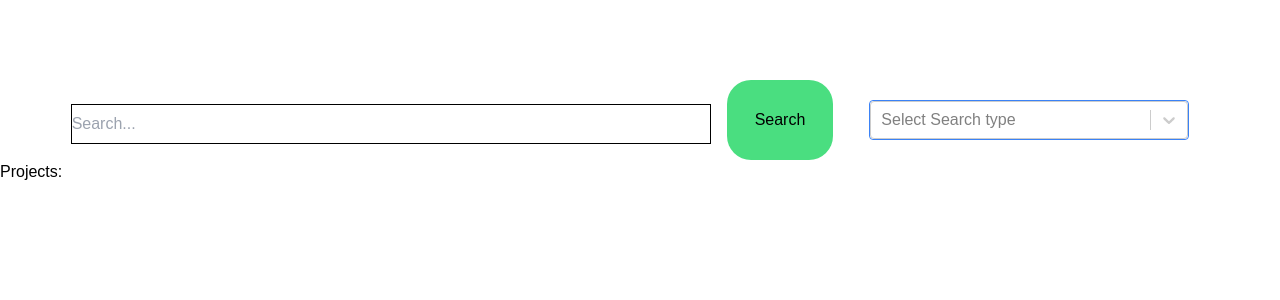
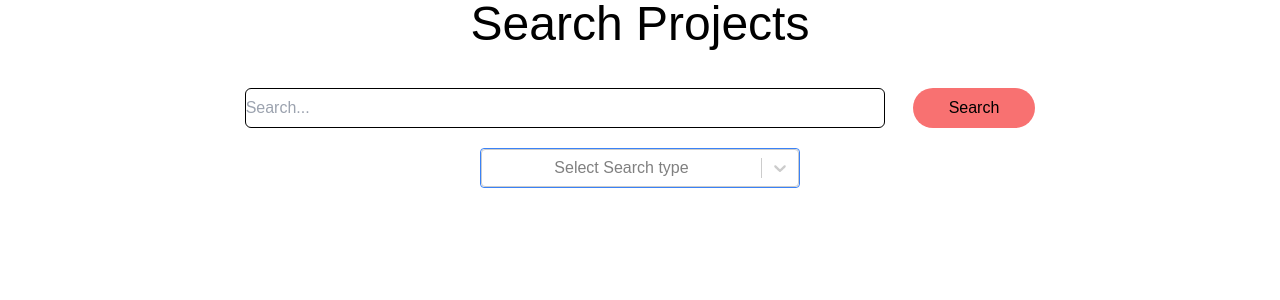
Before and after one commit to KaushikKU003/RENEWABLE_ENERGY_PROJECT, a React (Create React App) app in the folder frontend/myapp/: page /search in a window 1280 px wide. Shown: the top 300 px of the page. Built offline with nearby package versions, Linux system fonts and the light colour scheme.

Commit message:
Search done

```diff
--- a/frontend/myapp/src/App.jsx
+++ b/frontend/myapp/src/App.jsx
@@ -8,6 +8,7 @@ import Project from './components/Project';
 import ProjectDetails from './components/Project/projectDetails';
 import FinanceDetails from './components/Project/financeDetails';
 import ProjectSearch from './components/Project/projectSearch';
+import { Toaster } from 'react-hot-toast';
 
 // import LayoutApp from './components/Project/LayoutApp';
 function App() {
@@ -30,8 +31,10 @@ function App() {
           <Route path = '/search' element={<ProjectSearch/>}/>
 
         <Route path="/login" element={<Login />} />
+
       </Routes>
     </BrowserRouter>
+    <Toaster/>
     </>
 
   );
--- a/frontend/myapp/src/components/Project/projectSearch.jsx
+++ b/frontend/myapp/src/components/Project/projectSearch.jsx
@@ -9,14 +9,18 @@ function ProjectSearch() {
   const [searchType, setSearchType] = useState(null);
   const [projects, setProjects] = useState([]);
 
-  console.log(searchType)
+  console.log(searchType);
   const facultyOptions = [
     { value: "project_name", label: "PROJECT NAME" },
     { value: "type", label: "PROJECT TYPE" },
+    { value: "start_date", label: "YEAR" },
   ];
 
   const handleSearch = async () => {
     try {
+      if (!searchType) {
+        toast.error("Choose search type");
+      } else {
         const response = await axios.get(
           `http://localhost:4000/app/project/projects?searchTerm=${searchTerm}&searchBy=${searchType.value}`
         );
@@ -26,6 +30,7 @@ function ProjectSearch() {
         } else {
           console.log("No projects matched");
         }
+      }
     } catch (error) {
       console.log(error);
     }
@@ -33,42 +38,57 @@ function ProjectSearch() {
 
   return (
     <div>
-      <div className="flex justify-center mt-20 gap-4">
+      <center>
+        <h2 className="text-5xl">Search Projects</h2>
+        <div className="md:flex justify-center mt-10 gap-4">
           <input
             type="text"
             placeholder="Search..."
             value={searchTerm}
             onChange={(e) => setSearchTerm(e.target.value)}
-          className="border border-black w-1/2 h-10 mt-6"
+            className="border border-black w-1/2 h-10  rounded-md"
           />
           <button
             onClick={handleSearch}
-          className=" px-7 rounded-3xl bg-green-400"
+            className="bg-red-400 p-2 rounded-full md:px-9 ml-3"
           >
             Search
           </button>
-
+        </div>
+      </center>
+      <center>
         <Select
           options={facultyOptions}
           placeholder="Select Search type"
           isSearchable
           value={searchType}
           onChange={setSearchType}
-          className="custom-select w-1/4 m-5 border border-blue-500 rounded"
+          className="custom-select w-1/2 m-5 border border-blue-500 rounded md:w-1/4"
         />
+      </center>
+
+      <div className="flex flex-wrap gap-5 justify-center my-5">
+        {projects &&
+          projects.map((project) => (
+            <div
+              key={project.project_id}
+              className="mt-10 md:h-40 bg-slate-400 flex flex-col items-center rounded-3xl justify-around md:p-5 md:w-1/4 mx-auto h-1/2 w-1/2 p-5"
+            >
+              <p>Project Name: {project.project_name}</p>
+              <p>Type: {project.type}</p>
+
+              <button
+                type="button"
+                className="bg-red-400 p-2 rounded-full px-5"
+                onClick={() => {
+                  /* Handle button click */
+                }}
+              >
+                VIEW
+              </button>
             </div>
-      {projects && (
-        <div>
-          <h2>Projects:</h2>
-          <ul>
-            {projects.map((project) => (
-              <li key={project.project_id}>
-                Project Name: {project.project_name}, Type: {project.type}
-              </li>
           ))}
-          </ul>
       </div>
-      )}
     </div>
   );
 }
```
Lines whose indentation alone changed are shown as unchanged.
